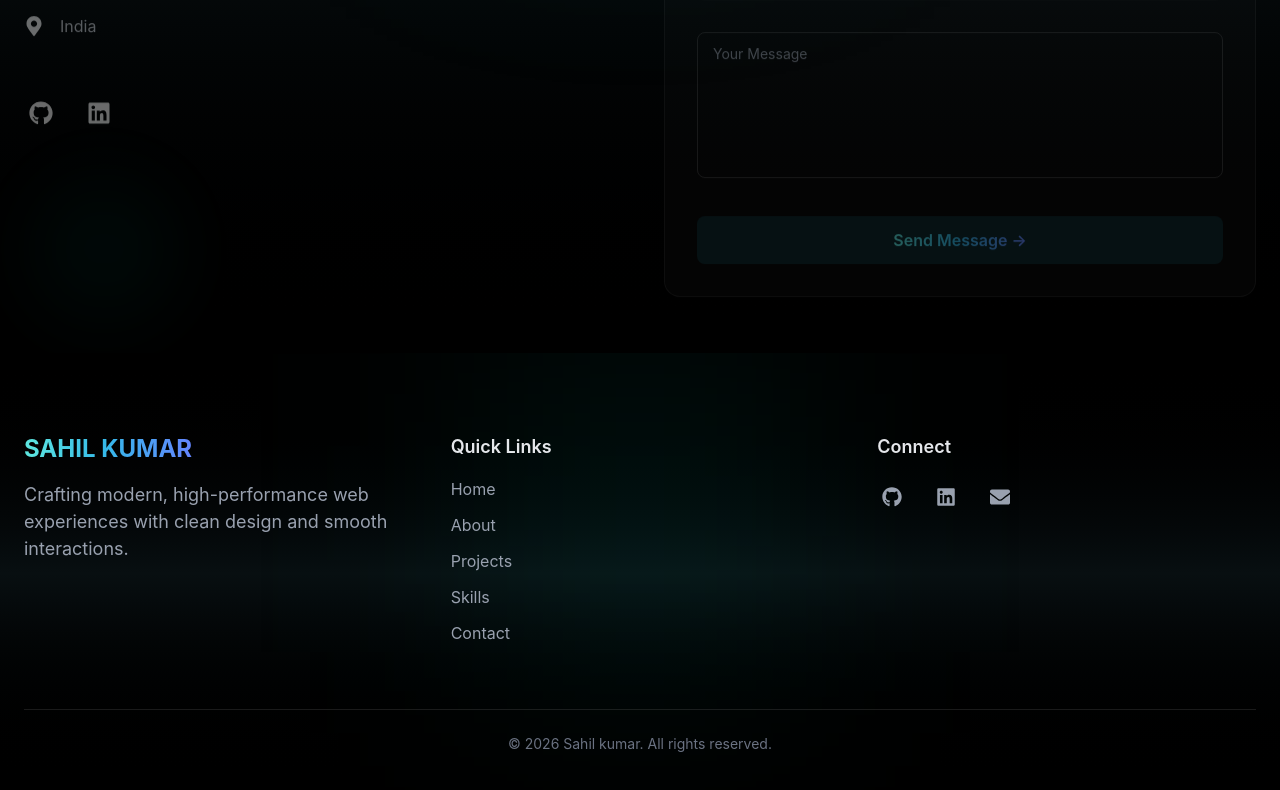
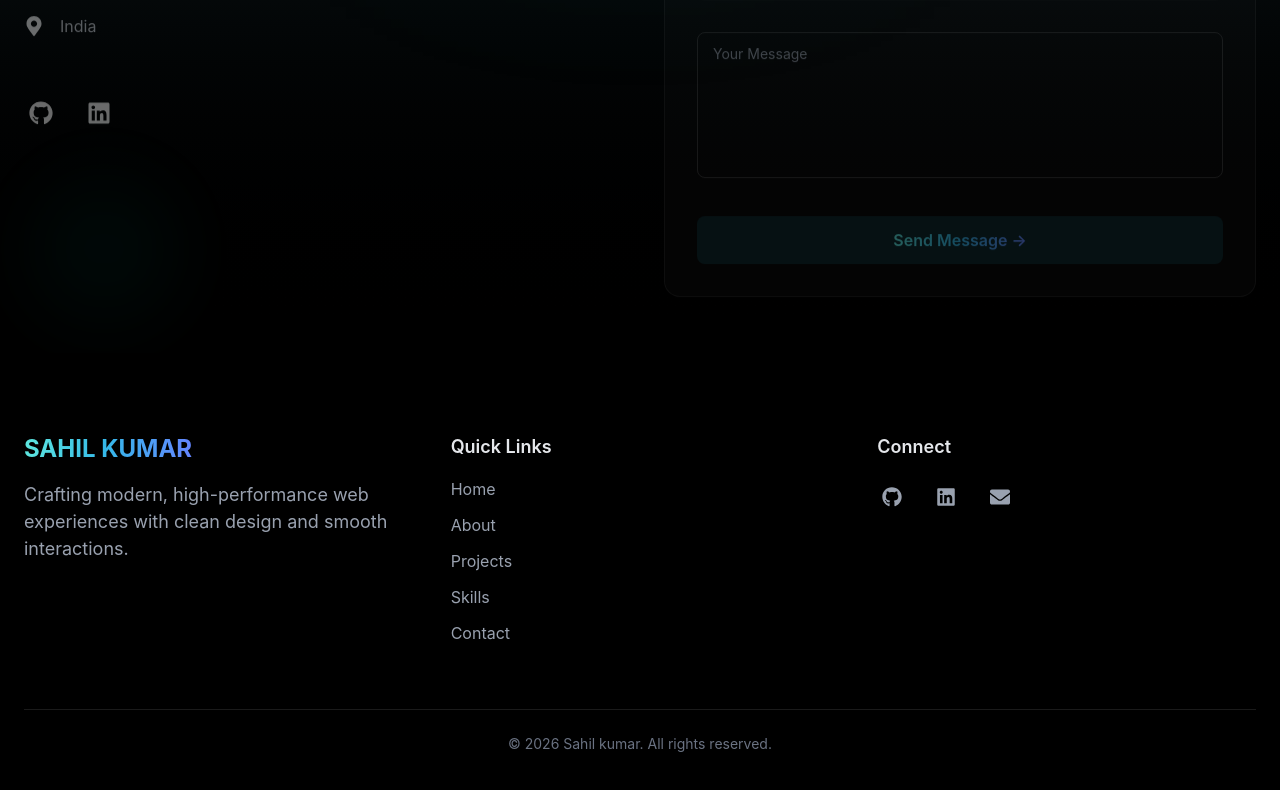
Before and after one commit to Sahilkadam01/latest_portfolio, a React (Vite) app: page / in a window 1280 px wide. Shown: the part 9039-9829 px from the top of the page. Built offline with nearby package versions, Linux system fonts and the light colour scheme.

Commit message:
spacing updated again

```diff
--- a/src/components/footer/Footer.jsx
+++ b/src/components/footer/Footer.jsx
@@ -27,10 +27,10 @@ export default function Footer() {
   return (
     <footer className="relative bg-black text-white pt-20 pb-10 overflow-hidden">
       {/* Background */}
-      <div className="absolute inset-0 bg-gradient-to-t from-black via-[#080f11] to-black" />
+      <div className="absolute inset-0 bg-black" />
 
       {/* Subtle Glow */}
-      <div className="absolute left-1/2 top-0 w-[300px] h-[300px] bg-teal-500/10 blur-[120px] -translate-x-1/2" />
+      <div className="absolute left-1/2 top-0 w-[300px] h-[300px] bg-black -translate-x-1/2" />
 
       <div className="relative z-10 max-w-7xl mx-auto px-6">
 
```
